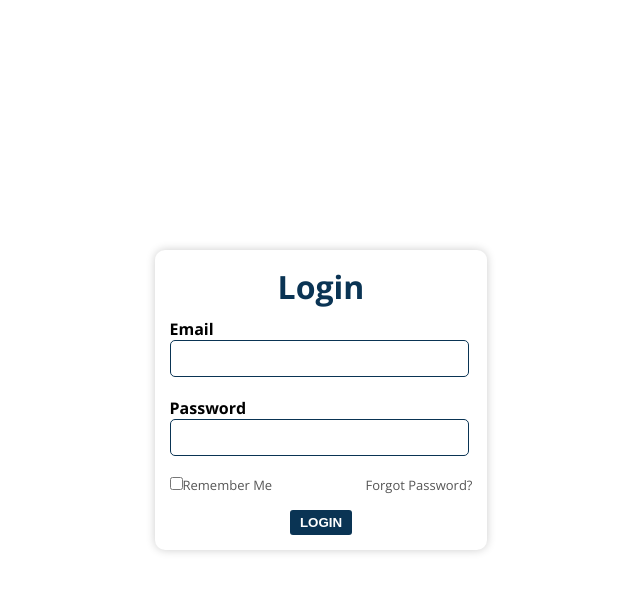
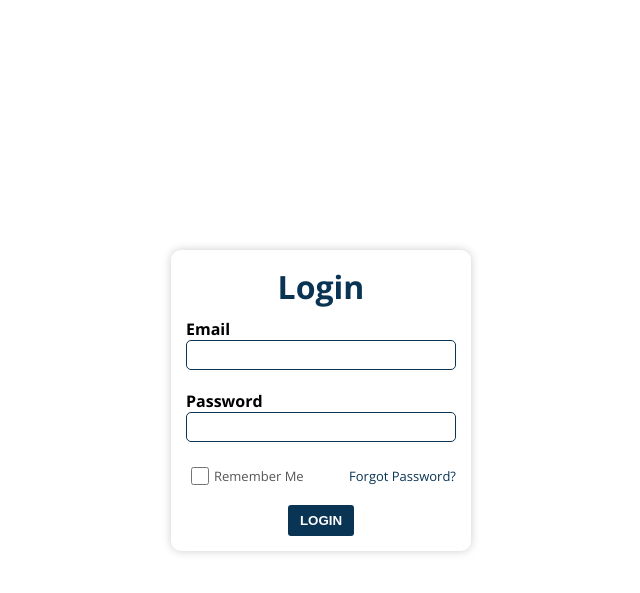
Before and after one commit to KiranSR99/REMS_project, a PHP site: page /dashboard/login.html in a window 1280 px wide. Shown: the top 593 px of the page, without its empty margins (319-959 px from the left). Run offline with PHP 8.4, Linux system fonts and the light colour scheme.

Commit message:
change in login page

```diff
--- a/CSS/dashboard.css
+++ b/CSS/dashboard.css
@@ -354,19 +354,22 @@ li {
     background-color: #fff;
     padding: 15px;
     border-radius: 10px;
+    width: 300px;
 }
 .body-main label{
     display: block;
     font-weight: 700;
 }
 
-.body-main input{
-    padding: 10px 60px;
+.body-main input:not(input[type=checkbox]){
+    padding: 0px 10px;
     border-radius: 5px;
     border: none;
+    height: 30px;
     outline: none;
     margin-bottom: 20px;
     border: 1.5px solid #0A3454;
+    width: 100%;
 
 }
 
@@ -378,23 +381,44 @@ li {
 }
 .body-main .login-submit{
     display: flex;
-    margin: 0 auto;
+    margin: 15px auto 0;
     color: #fff;
     background-color: #0A3454;
-    padding: 5px 10px;
+    padding:8px 12px;
     border-radius: 3px;
     font-weight: 700;
     border: none;
+    cursor: pointer;
+
 }
-
+.login-submit:hover {
+    background-color: #fff;
+    border: 1px solid var(--thirty);
+    color: var(--thirty);
+}
 .body-main .checkbox-row{
     /* font-weight: 200; */
     font-size: small;
     color: #565656;
+    align-items: center;
+    display: flex;
+    justify-content: space-between;
+}
+.body-main .remember input{
+    height: 18px;
+    width: 18px;
+    margin: 5px;
 }
 
-.body-main .checkbox-row span{
-    margin-left: 90px;
+.body-main .remember{
+    display: flex;
+    align-items: center;
+
+}
+
+.body-main .checkbox-row a{
+    /* float: right; */
+    color: var(--thirty);
 }
 
 /* ========== CSS FOR LOGIN PAGE ENDS HERE ========== */
--- a/dashboard/login.html
+++ b/dashboard/login.html
@@ -7,6 +7,7 @@
     <meta name="viewport" content="width=device-width, initial-scale=1.0">
     <title>Document</title>
     <link rel="stylesheet" href="../CSS/dashboard.css">
+
 </head>
 
 <body class="body-main">
@@ -15,15 +16,19 @@
             <h1>Login</h1>
             <div class="email-row">
                 <label for="email">Email</label>
-                <input type="email" body-main >
+                <input type="email" body-main>
             </div>
             <div class="password-row">
                 <label for="password">Password</label>
                 <input type="password" name="password">
             </div>
             <div class="checkbox-row">
-                <input type="checkbox" name="remember" name="remember">Remember Me
-                 <span>Forgot Password?</span>
+                <div class="remember">
+                    <input type="checkbox" name="remember">
+                    <span>Remember Me</span>
+                </div>
+                <a href="#">Forgot Password?</a>
+
             </div>
             <button class="login-submit" type="submit">LOGIN</button>
         </form>
```
Also changed, not shown: includes/header.html (renamed from includes/header.php), test.php (indentation only).
